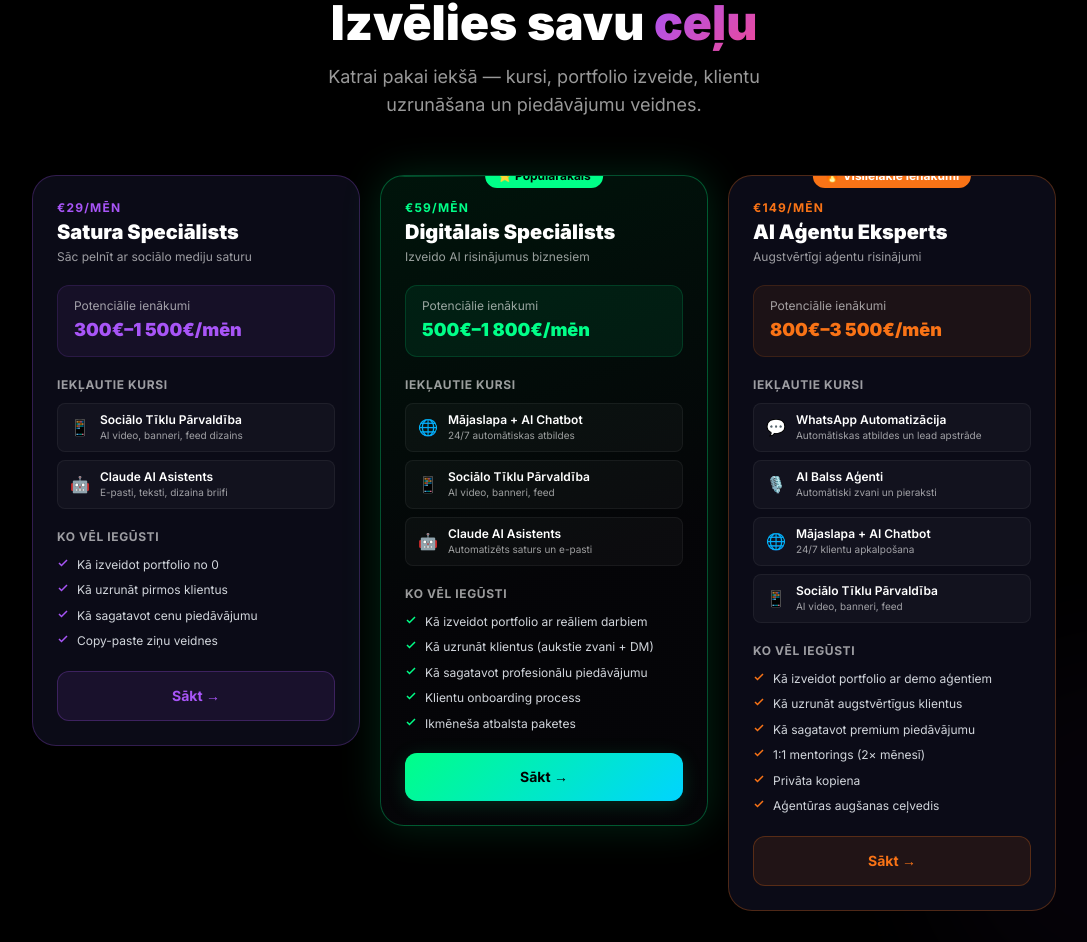
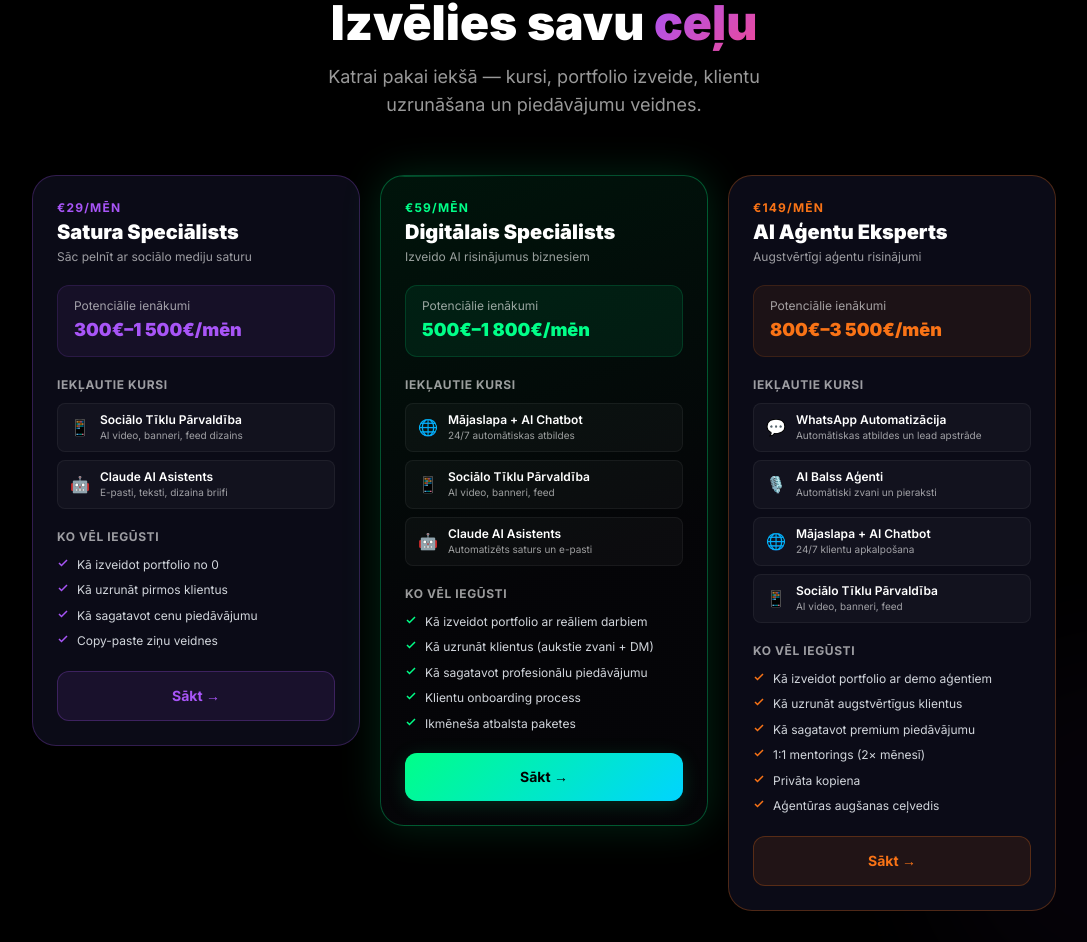
Before and after one commit to kalvenz95/ai_majaslapa, a Next.js app: page / in a window 1280 px wide. Shown: the part 6574-7516 px from the top of the page, without its empty margins (96-1183 px from the left). Built offline with nearby package versions, Linux system fonts and the light colour scheme.

Commit message:
remove Populārākais and Vislielākie ienākumi badges from pricing cards

```diff
--- a/src/components/Pricing.tsx
+++ b/src/components/Pricing.tsx
@@ -37,7 +37,7 @@ const plans = [
     border: "rgba(0,255,136,0.3)",
     bg: "rgba(0,255,136,0.06)",
     highlight: true,
-    badge: "Populārākais",
+    badge: null,
     courses: [
       { icon: "🌐", name: "Mājaslapa + AI Chatbot", desc: "24/7 automātiskas atbildes" },
       { icon: "📱", name: "Sociālo Tīklu Pārvaldība", desc: "AI video, banneri, feed" },
@@ -63,7 +63,7 @@ const plans = [
     border: "rgba(249,115,22,0.28)",
     bg: "rgba(249,115,22,0.06)",
     highlight: false,
-    badge: "Vislielākie ienākumi",
+    badge: null,
     courses: [
       { icon: "💬", name: "WhatsApp Automatizācija", desc: "Automātiskas atbildes un lead apstrāde" },
       { icon: "🎙️", name: "AI Balss Aģenti", desc: "Automātiski zvani un pieraksti" },
```
